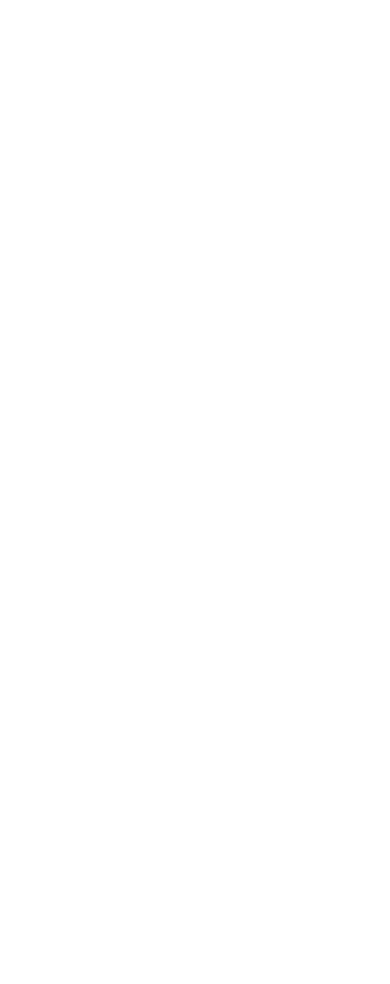
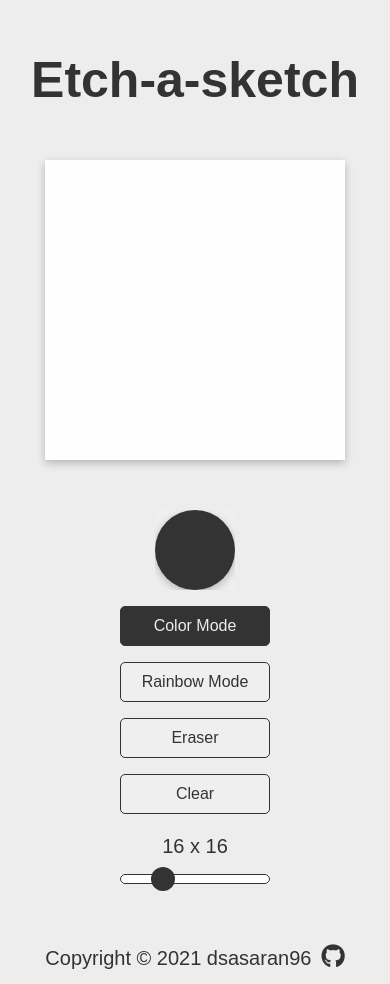
Before and after one commit to dsasaran96/etch-a-sketch, a plain HTML site: page index.html in a window 390 px wide. Before the commit the page ends 844 px from the top, so only its background shows below. Drawn offline with Linux system fonts and the light colour scheme.

Commit message:
added app

```diff
--- a/index.html
+++ b/index.html
@@ -1,12 +1,43 @@
 <!DOCTYPE html>
 <html lang="en">
-<head>
-    <meta charset="UTF-8">
-    <meta http-equiv="X-UA-Compatible" content="IE=edge">
-    <meta name="viewport" content="width=device-width, initial-scale=1.0">
-    <title>Etch-a-Sketch</title>
-</head>
-<body>
-
+  <head>
+    <meta charset="UTF-8" />
+    <meta name="viewport" content="width=device-width, initial-scale=1.0" />
+    <title>Etch-a-sketch</title>
+    <link rel="preconnect" href="https://fonts.googleapis.com" />
+    <link rel="preconnect" href="https://fonts.gstatic.com" crossorigin />
+    <link
+      href="https://fonts.googleapis.com/css2?family=Roboto:wght@400;700&display=swap"
+      rel="stylesheet"
+    />
+    <link rel="stylesheet" href="style/style.css" />
+    <script
+      src="https://kit.fontawesome.com/4c536a6bd5.js"
+      crossorigin="anonymous"
+    ></script>
+  </head>
+  <body>
+    <header class="header">
+      <h1 class="title">Etch-a-sketch</h1>
+    </header>
+    <main class="main">
+      <div class="settings">
+        <input id="colorPicker" type="color" value="#333333" />
+        <button id="colorBtn">Color Mode</button>
+        <button id="rainbowBtn">Rainbow Mode</button>
+        <button id="eraserBtn">Eraser</button>
+        <button id="clearBtn">Clear</button>
+        <div id="sizeValue" class="size-value">16 x 16</div>
+        <input id="sizeSlider" type="range" value="16" min="1" max="64" />
+      </div>
+      <div id="grid" class="grid"></div>
+    </main>
+    <footer class="footer">
+        <p>Copyright © 2021 dsasaran96</p>
+        <a href="https://github.com/dsasaran96" target="_blank">
+            <i class="fab fa-github"></i>
+        </a>
+    </footer>
 </body>
+<script src="script/app.js"></script>
 </html>
--- a/script/app.js
+++ b/script/app.js
@@ -0,0 +1,119 @@
+//default values
+
+const DEFAULT_COLOR = `#333333`;
+const DEFAULT_MODE = `color`;
+const DEFAULT_SIZE = 16;
+
+//global values
+
+let currentColor = DEFAULT_COLOR;
+let currentMode = DEFAULT_MODE;
+let currentSize = DEFAULT_SIZE;
+
+//set functions
+
+function setCurrentColor(newColor) {
+    currentColor = newColor;
+}
+
+function setCurrentMode(newMode) {
+    activateButton(newMode);
+    currentMode = newMode;
+}
+
+function setCurrentSize(newSize) {
+    currentSize = newSize;
+}
+
+//DOM cache
+
+const colorPicker = document.getElementById(`colorPicker`);
+const colorBtn = document.getElementById(`colorBtn`);
+const rainbowBtn = document.getElementById(`rainbowBtn`);
+const eraseBtn = document.getElementById(`eraserBtn`);
+const clearBtn = document.getElementById(`clearBtn`);
+const sizeValue = document.getElementById(`sizeValue`);
+const sizeSlider = document.getElementById(`sizeSlider`);
+const grid = document.getElementById(`grid`);
+
+//buttons
+
+colorPicker.onchange = (e) => setCurrentColor(e.target.value); //live color
+colorBtn.onclick = () => setCurrentMode(`color`); //set to color on click
+rainbowBtn.onclick = () => setCurrentMode(`rainbow`); //set to rainbow on click
+eraseBtn.onclick = () => setCurrentMode(`erase`); //set to erase on click
+clearBtn.onclick = () => reloadGrid(); //reset grid content
+sizeSlider.onmousemove = (e) => updateSizeValue(e.target.value); //change value live
+sizeSlider.onchange = (e) => changeSize(e.target.value) //change grid size
+
+//app functions
+
+function updateSizeValue (value) { //displays value
+    sizeValue.innerHTML = `${value} x ${value}`;
+}
+
+function changeSize(value) { //changes grid size
+    setCurrentSize(value);
+    updateSizeValue(value);
+    reloadGrid();
+}
+
+function reloadGrid() { //resets grid
+    clearGrid();
+    setupGrid(currentSize);
+}
+
+function clearGrid() { //clears grid
+    grid.innerHTML = ``;
+}
+
+function setupGrid(size) { //creates the grid
+    grid.style.gridTemplateColumns = `repeat(${size}, 1fr)`;
+    grid.style.gridTemplateRows = `repeat(${size}, 1fr)`
+
+    for (let i = 0; i < size * size; i++) {
+        const gridElement = document.createElement(`div`);
+        gridElement.addEventListener(`mouseover`, changeColor);
+        grid.appendChild(gridElement);
+    }
+}
+
+function changeColor(e) { //colors on mouse hover
+    switch (currentMode) {
+        case "rainbow":
+            const randomR = Math.floor(Math.random() * 256);
+            const randomG = Math.floor(Math.random() * 256);
+            const randomB = Math.floor(Math.random() * 256);
+            e.target.style.backgroundColor = `rgb(${randomR}, ${randomG}, ${randomB})`;
+            break;
+        case "color":
+            e.target.style.backgroundColor = currentColor;
+            break;
+        case "erase":
+            e.target.style.backgroundColor = `#fefefe`;
+            break;
+    }
+}
+
+function activateButton(newMode) {
+    if (currentMode === 'rainbow') {
+      rainbowBtn.classList.remove('active')
+    } else if (currentMode === 'color') {
+      colorBtn.classList.remove('active')
+    } else if (currentMode === 'erase') {
+      eraserBtn.classList.remove('active')
+    }
+
+    if (newMode === 'rainbow') {
+      rainbowBtn.classList.add('active')
+    } else if (newMode === 'color') {
+      colorBtn.classList.add('active')
+    } else if (newMode === 'erase') {
+      eraserBtn.classList.add('active')
+    }
+  }
+
+window.onload = () => {
+    setupGrid(DEFAULT_SIZE);
+    activateButton(DEFAULT_MODE);
+}
--- a/style/style.css
+++ b/style/style.css
@@ -1,3 +1,224 @@
-* {
-    background: sandybrown;
+:root {
+    --primary-dark: #333;
+    --primary-light: #ededed;
+    --secondary-light: #fefefe;
 }
+
+*,
+*:before,
+*:after{
+    box-sizing: border-box;
+    padding: 0;
+    margin: 0;
+}
+
+/* footer support */
+html {
+    position: relative;
+    min-height: 100%;
+}
+
+/*general*/
+
+body {
+    background-color: var(--primary-light);
+    color: var(--primary-dark);
+    font-family: 'Robot', sans-serif;
+    line-height: 1.6;
+    margin-bottom: 100px;
+}
+
+h1 {
+    line-height: 1.2;
+}
+
+/* buttons reset*/
+
+button, input {
+    width: 100%;
+    border: none;
+    color: inherit;
+    font-family: inherit;
+    font-size: inherit;
+    cursor: pointer;
+    outline: none;
+}
+
+/* header */
+
+.header {
+    padding: 50px 0;
+}
+
+.title {
+    text-align: center;
+    font-size: 80px;
+}
+
+/* main */
+
+.main {
+    display: flex;
+    align-items: center;
+    justify-content: flex-start;
+    gap: 100px;
+    max-width: 1100px;
+    margin: 0 auto;
+}
+
+.settings {
+    display: flex;
+    flex-direction: column;
+    align-items: center;
+    justify-content: center;
+    gap: 30px;
+    width: 200px;
+}
+
+/*buttons and inputs*/
+
+button {
+    padding: 10px 20px;
+    border: 1px solid var(--primary-dark);
+    border-radius: 5px;
+}
+
+button.active {
+    background-color: var(--primary-dark);
+    color: var(--primary-light);
+}
+
+button, input[type='color'] {
+    transition: transform 0.1s ease-in-out;
+}
+
+button:hover,
+input[type="color"]:hover {
+    transform: scale(1.05);
+}
+
+input[type="color"]:active {
+    transition: transform 0.05s ease-in-out;
+    transform: scale(1);
+}
+
+input[type="color"] {
+    appearance: none;
+    width: 80px;
+    height: 80px;
+    border: none;
+}
+
+input[type="color"]::-webkit-color-swatch-wrapper {
+    padding: 0;
+}
+
+input[type="color"]::-webkit-color-swatch {
+    border: none;
+    border-radius: 50px;
+    box-shadow: rgba(0, 0, 0, 0.24) 0px 3px 8px;
+}
+
+.size-value {
+    margin-bottom: -20px;
+    font-size: 20px;
+}
+
+input[type="range"] {
+    -webkit-appearance: none;
+    background-color: var(--secondary-light);
+}
+
+input[type="range"]::-webkit-slider-runnable-track {
+    height: 10px;
+    border: 1px solid var(--primary-dark);
+    border-radius: 25px;
+    background: var(--secondary-light);
+}
+
+input[type="range"]::-webkit-slider-thumb {
+    -webkit-appearance: none;
+    width: 24px;
+    height: 24px;
+    border-radius: 25px;
+    margin-top: -8px;
+    background: var(--primary-dark);
+}
+
+/*grid*/
+
+.grid {
+    display: grid;
+    width: 500px;
+    height: 500px;
+    background-color: var(--secondary-light);
+    box-shadow: rgba(0, 0, 0, 0.24) 0px 3px 8px;
+}
+
+/*footer*/
+
+.footer {
+    position: absolute;
+    bottom: 0;
+    left: 0;
+    display: flex;
+    align-items: center;
+    justify-content: center;
+    gap: 10px;
+    width: 100%;
+    padding: 10px;
+    font-size: 20px;
+}
+
+.fa-github {
+    color: var(--primary-dark);
+    font-size: 24px;
+    transition: transform 0.3s ease-in-out;
+}
+
+.fa-github:hover {
+    transform: rotate(-360deg) scale(1.2);
+}
+
+/*media queries*/
+
+@media (max-width: 1200px) {
+    .main {
+        justify-content: center;
+    }
+}
+
+@media (max-width: 850px) {
+    .main {
+        gap: 50px;
+    }
+
+    .settings {
+        width: 150px;
+        gap: 16px;
+    }
+
+    .size-value {
+        margin-bottom: -4px;
+    }
+
+    .grid {
+        width: 400px;
+        height: 400px;
+    }
+}
+
+@media (max-width: 650px) {
+    .title {
+        font-size: 50px;
+    }
+
+    .main {
+        flex-direction: column-reverse;
+    }
+
+    .grid {
+        width: 300px;
+        height: 300px;
+    }
+}
```
